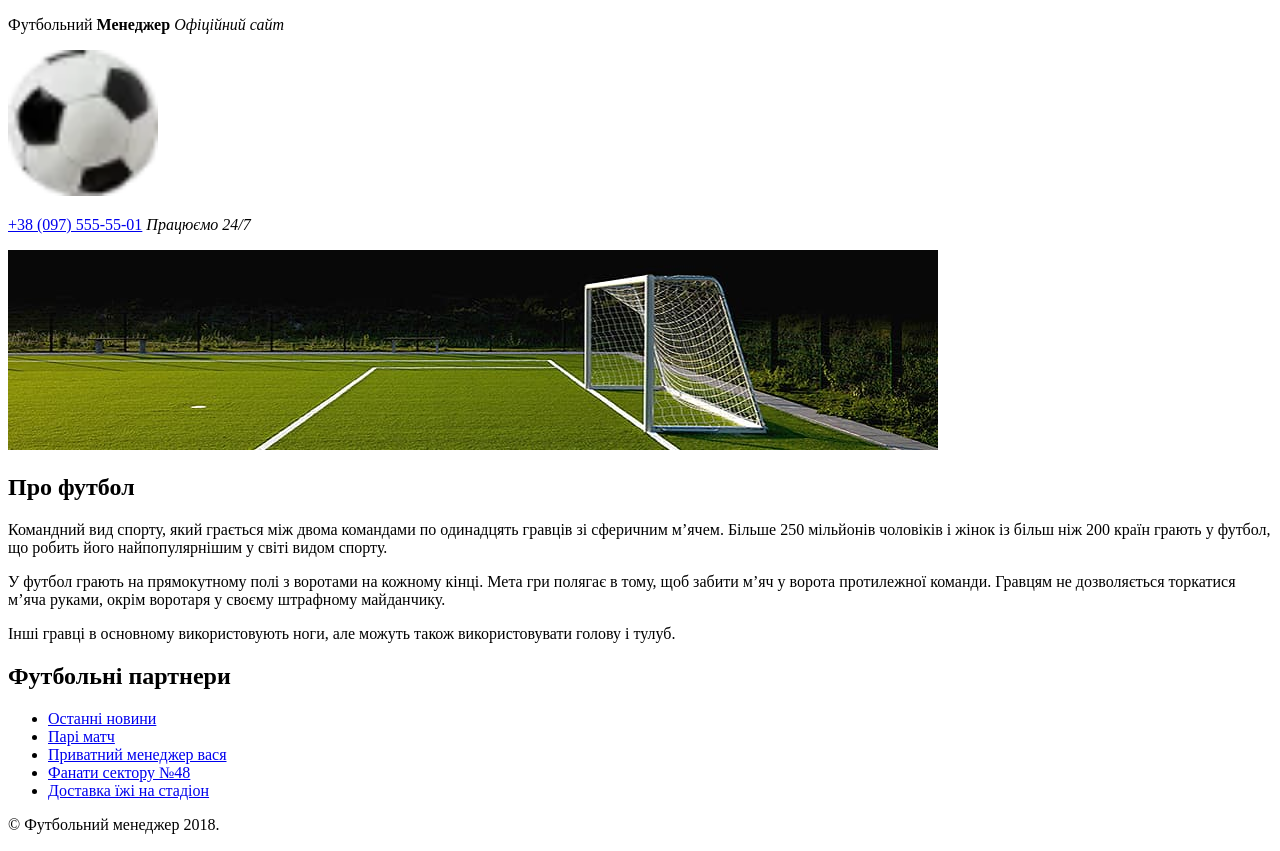
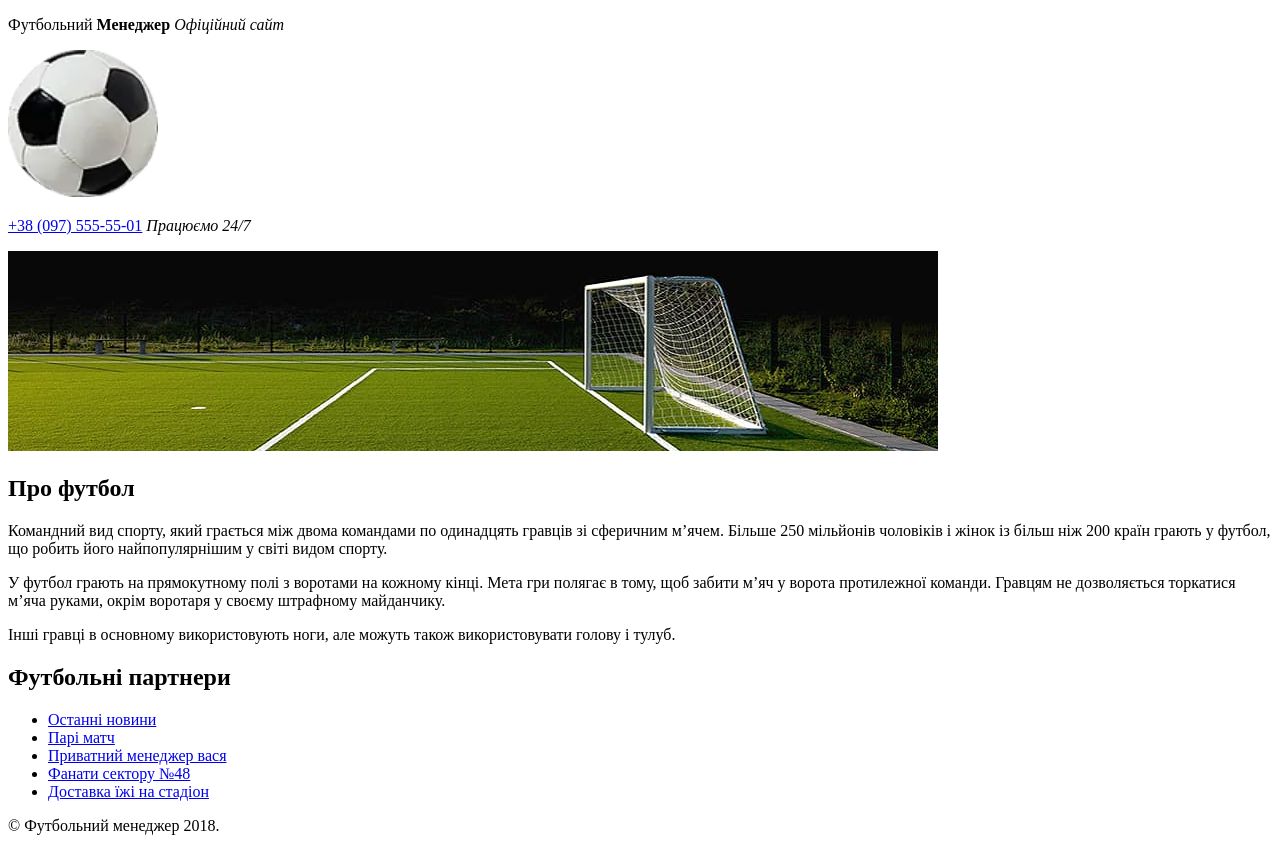
Before and after one commit to nazareth2009/football_manager-1.0, a plain HTML site: page index.html in a window 1280 px wide. Drawn offline with Linux system fonts and the light colour scheme.

Commit message:
fix ball

```diff
--- a/index.html
+++ b/index.html
@@ -12,8 +12,8 @@
             <i>Офіційний сайт</i>
             </p>
             <picture>
-                  <source srcset="img/ball (1).webp" type="image/webp">
-                  <img src="img/ball (1).webp" alt="м'яч" width="150">
+                  <source srcset="img/ball.webp" type="image/webp">
+                  <img src="img/ball.webp" alt="Футбольний мяч" width="150">
             </picture>
 
 
```
Also changed, not shown: img/ball (1).webp (deleted), img/ball.webp (added).
